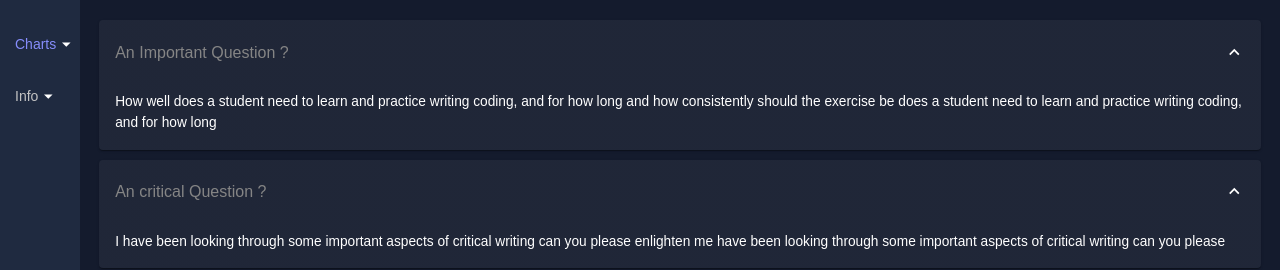
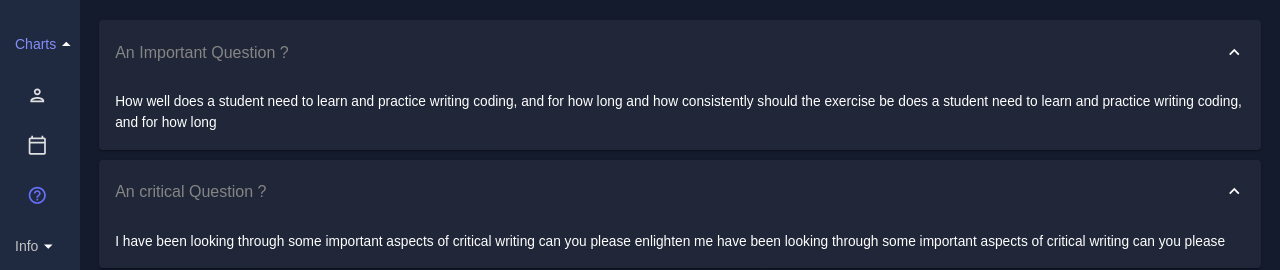
Before and after one commit to Niyojoel/Admin-dashboard, a React (Create React App) app: page /faq in a window 1280 px wide. Shown: the part 150-420 px from the top of the page. Built offline with nearby package versions, Linux system fonts and the light colour scheme.

Commit message:
implemented corrections to sidebar and dashboard routing

```diff
--- a/src/context/useScreenSizeContext.jsx
+++ b/src/context/useScreenSizeContext.jsx
@@ -1,4 +1,4 @@
-import { useMediaQuery } from "@mui/material";
+import { mobileStepperClasses, useMediaQuery } from "@mui/material";
 import { createContext, useContext, useEffect, useState } from "react";
 
 const ScreenSizeContext = createContext(null);
@@ -12,11 +12,15 @@ export const ScreenSizeProvider = ({children}) => {
 
   //Statistics Chart/Table responsiveness screen sizes
   const CONTAINER_SMALLSIZE = 500;
-  const CONTAINER_MEDIUMSIZE = 900;
+  const CONTAINER_MEDIUMSIZE = 800;
   const CONTAINER_BIGSIZE = 1200;
 
-  const [isContainerSize, setIsContainerSize] = useState({s: null, m: null, l: null})
+  // to add transition property on sidebar on screen sizes beyond mobile
+  const CONTAINER_CUSTOMSIZE = 667;
+
+  const [isContainerSize, setIsContainerSize] = useState({s: null, m: null, l: null, c: null})
   const [isCollapsed, setIsCollapsed] = useState(true);
+
 
   const getContainerSize = (container) => {
     const containerWidth = container.clientWidth;
@@ -24,6 +28,7 @@ export const ScreenSizeProvider = ({children}) => {
       s: containerWidth < CONTAINER_SMALLSIZE,
       m: containerWidth < CONTAINER_MEDIUMSIZE,
       l: containerWidth > CONTAINER_BIGSIZE,
+      c: containerWidth > CONTAINER_CUSTOMSIZE,
     })
   }
 
@@ -56,10 +61,3 @@ export const useScreenSizeContext = () => {
 
     return value;
 }
-
-const contentStyles = {
-  height: "75.3dvh",
-  spacing: "10px"
-};
-
-export default contentStyles;
--- a/src/scenes/Calendar/index.jsx
+++ b/src/scenes/Calendar/index.jsx
@@ -72,10 +72,10 @@ const index = () => {
             display: "flex",
             m: "7px 0 0",
             flexDirection: isContainerSize?.m ? 'row': 'column',
+            flexWrap: "wrap",
             gap: "10px"
           }}
-
-            >
+          >
             {currentEvents.map(event=> (
               <ListItem
               key={event.id}
--- a/src/scenes/Dashboard/index.jsx
+++ b/src/scenes/Dashboard/index.jsx
@@ -9,6 +9,7 @@ import { useEffect, useState } from "react"
 import { useScreenSizeContext } from "../../context/useScreenSizeContext"
 import { BoxWithHeight } from "../layout"
 import contentStyles from "../../utils/genericSceneStyles"
+import { Navigate, useNavigate} from "react-router-dom"
 
 const Dashboard = () => {
 
@@ -89,7 +90,7 @@ const Dashboard = () => {
         </BoxSpan>
 
         {/* SECOND ROW */}
-        <BoxSpan span={8} rowSpan={2}>
+        <BoxSpan span={8} rowSpan={2} link={"/line"}>
           <BoxSpaceBetween
             styles={{ mt:"25px", padding:"0 30px"}}
           >
@@ -172,7 +173,7 @@ const Dashboard = () => {
         </BoxSpan>
 
         {/* THIRD ROW */}
-        <BoxSpan span={4} rowSpan={2} styles={{padding: "30px"}}>
+        <BoxSpan span={4} rowSpan={2} styles={{padding: "30px"}} link={"/pie"}>
           <Typography variant="h5" fontWeight="600">
             Campaign
           </Typography>
@@ -193,7 +194,7 @@ const Dashboard = () => {
           </Box>
         </BoxSpan>
 
-        <BoxSpan span={4} rowSpan={2}>
+        <BoxSpan span={4} rowSpan={2} link={"/bar"}>
           <Typography variant="h5" fontWeight="600" sx={{p:"30px 30px 0 30px"}}>
             Sales Quantity
           </Typography>
@@ -205,7 +206,7 @@ const Dashboard = () => {
           </Box>
         </BoxSpan>
 
-        <BoxSpan span={4} rowSpan={2} styles={{padding: "30px"}}>
+        <BoxSpan span={4} rowSpan={2} styles={{padding: "30px"}} link={"/geography"}>
           <Typography variant="h5" fontWeight="600" sx={{marginBottom: "15px"}}>
             Geography Based Traffic
           </Typography>
@@ -218,10 +219,11 @@ const Dashboard = () => {
   )
 }
 
-const BoxSpan = ({children, span, rowSpan = 1, display="block", styles})=> {
+const BoxSpan = ({children, span, rowSpan = 1, display="block", styles, link})=> {
   const theme = useTheme();
   const colors = tokens(theme.palette.mode);
   const {isContainerSize} = useScreenSizeContext();
+  const navigate = useNavigate()
 
   const [widthSpan, setWidthSpan] = useState({
     l: "",
@@ -239,6 +241,8 @@ const BoxSpan = ({children, span, rowSpan = 1, display="block", styles})=> {
     setWidthSpan({l, xl:`span ${span}`})
   }, [span])
 
+  const onClick = (link) => navigate(link)
+
 
   return (
     widthSpan.xl &&
@@ -250,8 +254,9 @@ const BoxSpan = ({children, span, rowSpan = 1, display="block", styles})=> {
       alignItems={"center"}
       justifyContent={"center"}
       sx={styles}
+      onClick={()=>onClick(link)}
     >
-      {children}
+        {children}
     </Box>
   )
 }
--- a/src/scenes/layout/Sidebar.jsx
+++ b/src/scenes/layout/Sidebar.jsx
@@ -17,15 +17,12 @@ import CollapseBtn from "./CollapseBtn";
 
 const SideBar = () => {
 
-  const {isMobileScreen, isCollapsed, toggleSidebar, collapseSidebar} = useScreenSizeContext();
+  const {isMobileScreen, isCollapsed, toggleSidebar, collapseSidebar, isContainerSize} = useScreenSizeContext();
 
   const theme = useTheme();
   const [selectedMenu, setSelectedMenu] = useState("");
   const [toggledMenuGroup, setToggledMenuGroup] = useState("");
   const colors = tokens(theme.palette.mode);
-  const mobileSidebarCollapsed = isMobileScreen && isCollapsed;
-
-  // const [toggleMobileSidebar, setToggleMobileSidebar] = useStat(second)
 
   const pathname = useHref();
 
@@ -41,18 +38,23 @@ const SideBar = () => {
   }
 
   useEffect(()=> {
-    selectedMenu == "" && setSelectedMenu(pathname != '/' ? getSelectedMenuByPath() : 'dashboard');
+    setSelectedMenu(pathname != '/' ? getSelectedMenuByPath() : 'dashboard');
   },[pathname, selectedMenu])
+
+  console.log(isContainerSize?.c);
 
   return (
     <Box
       position={isMobileScreen ? "absolute" : "sticky"}
       display='flex'
       height="100dvh"
-      width={isMobileScreen ? isCollapsed ? "0px" : "100%" :'fit-content'}
-      bgcolor={isCollapsed ? `transparent` : 'rgba(255, 255, 255, 0.1)'}
+      width={isMobileScreen ? isCollapsed ? "0px" : "100%" :!isMobileScreen && isCollapsed ? "5rem" :'fit-content'}
+      bgcolor={isCollapsed ? `${colors.primary[400]}` : 'rgba(255, 255, 255, 0.1)'}
+      overflowX={!isMobileScreen && isCollapsed ? "clip" : "hidden"}
+      overflowY="hidden"
       zIndex={isMobileScreen ? "10" : "initial"}
       sx={{
+        transition: "500ms position ease-in-out",
         backdropFilter:'blur(2.5px) saturate(100%)',
         "& .ps-menu-button:hover": {
           color: "#868dfb !important",
@@ -63,14 +65,15 @@ const SideBar = () => {
       }}
     >
       <Sidebar
-        collapsed={isCollapsed}
+        collapsed={isMobileScreen ? !isMobileScreen : isCollapsed}
         backgroundColor={colors.primary[400]}
+        overflow="hidden"
         style={{
           border: "none",
-          transform: mobileSidebarCollapsed
+          transform: isMobileScreen && isCollapsed
           ? "translateX(-100%)"
           : "translateX(0%)",
-          transition: "200ms all ease-in-out",
+          transition: "200ms all ease-in-out"
         }}
       >
         <Menu>
@@ -194,6 +197,7 @@ const MenuGroup = ({children, tag, toggledMenuGroup, selectedMenu, setToggledMen
     useEffect(()=> {
       const activeGroupTag = menus.find(menu => menu.navs.find(nav => (nav?.title?.toLowerCase() == selectedMenu?.toLowerCase())))?.groupTag;
       setActiveMenuGroupTag(activeGroupTag)
+      setToggledMenuGroup(activeGroupTag)
     }, [menus, selectedMenu])
 
     return (
```
